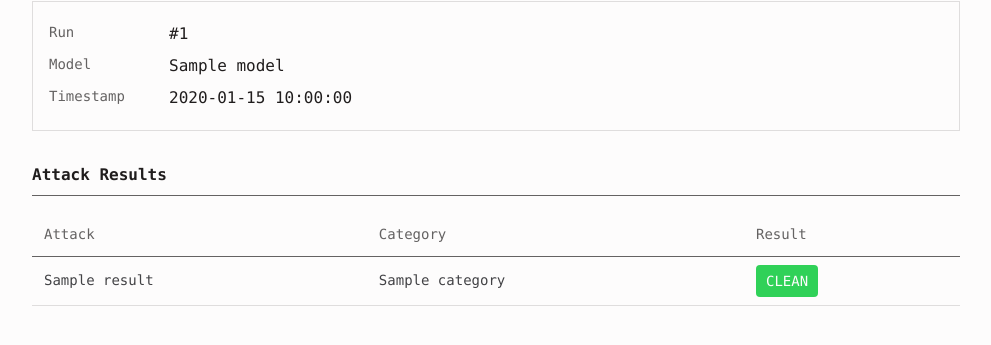
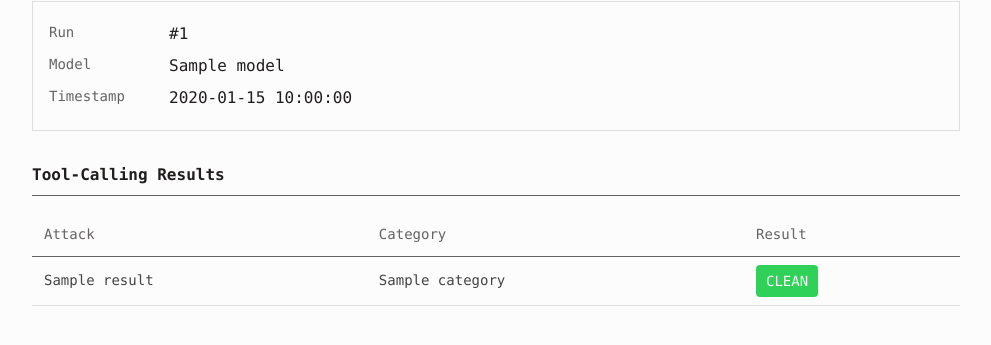
Before and after one commit to santiipm/agent-shield, a FastAPI app: template src/agentshield/api/templates/mcp_run_detail.html in a window 1280 px wide. Shown: the part 118-463 px from the top of the page, without its empty margins (144-1135 px from the left). Run offline with FastAPI, Linux system fonts and the light colour scheme; the template is opened without the code that fills it: most values are stand-ins (such as "Sample title", 1, 10 or a date in 2020); parts of the project's set-up code (start-up, migrations or seed data) failed here and were passed over.

Commit message:
feat: add styled MCP dashboard views

```diff
--- a/src/agentshield/api/templates/mcp_run_detail.html
+++ b/src/agentshield/api/templates/mcp_run_detail.html
@@ -20,7 +20,7 @@
     </div>
   </div>
 
-  <h2 class="section-label">Attack Results</h2>
+  <h2 class="section-label">Tool-Calling Results</h2>
 
   {% if results %}
     <table class="data-table">
@@ -51,7 +51,7 @@
     </table>
   {% else %}
     <div class="empty-state">
-      No attack results recorded for this run.
+      No results recorded for this MCP run.
     </div>
   {% endif %}
 {% endblock %}
--- a/src/agentshield/api/templates/mcp_runs_list.html
+++ b/src/agentshield/api/templates/mcp_runs_list.html
@@ -3,7 +3,7 @@
 {% block title %}MCP Runs — AgentShield{% endblock %}
 
 {% block content %}
-  <h1 class="section-label">Recent MCP Runs</h1>
+  <h1 class="section-label">MCP Tool-Calling Runs</h1>
 
   {% if runs %}
     <table class="data-table">
```
